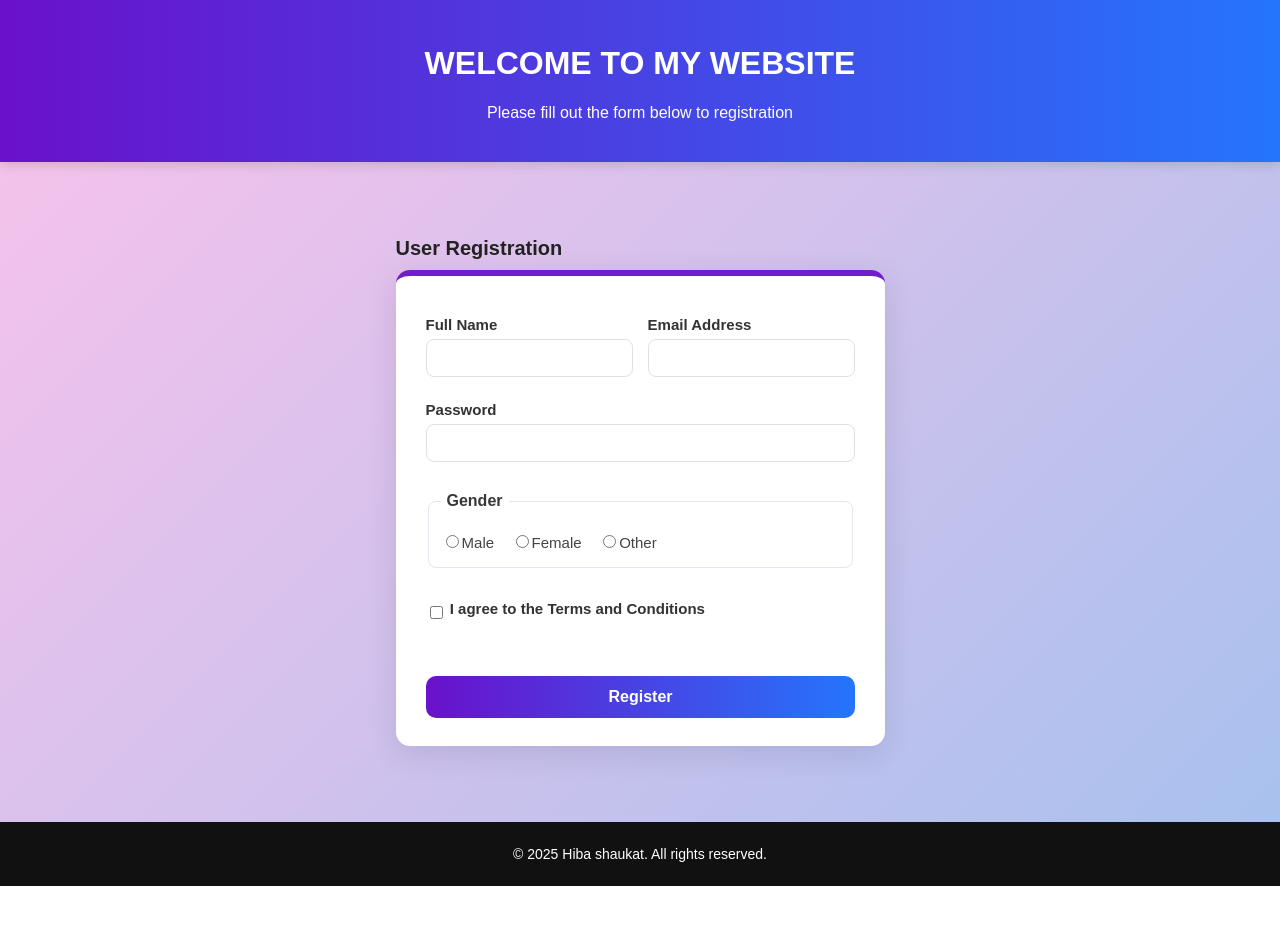
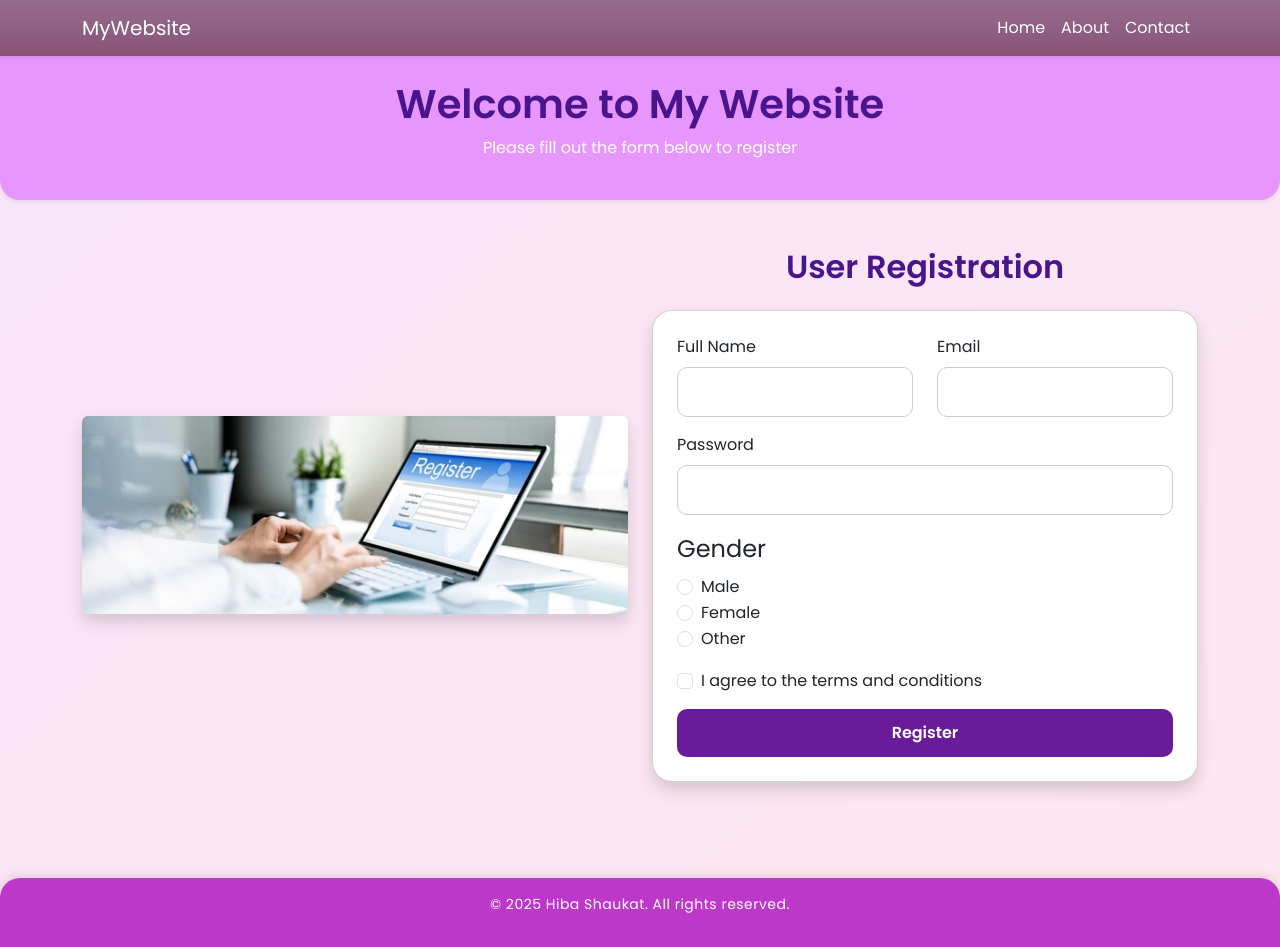
Before and after one commit to hibashaukat/WebEngg-Assignment1, a plain HTML site: page index.html in a window 1280 px wide. Before the commit the page ends 886 px from the top, so only its background shows below. Drawn offline with nearby package versions, Linux system fonts and the light colour scheme; files that its build step writes are made by us from their sources.

Commit message:
feat: Add Day 5 web assignment files

```diff
--- a/index.html
+++ b/index.html
@@ -1,68 +1,173 @@
 <!DOCTYPE html>
 <html lang="en">
 <head>
-    <meta charset="UTF-8">
-    <meta name="viewport" content="width=device-width, initial-scale=1.0">
+  <meta charset="UTF-8" />
+  <meta name="viewport" content="width=device-width, initial-scale=1.0" />
   <title>User Registration Form</title>
-<link rel="stylesheet" href="style.css">
+
+  <!-- Google Font -->
+  <link href="https://fonts.googleapis.com/css2?family=Poppins:wght@400;600&display=swap" rel="stylesheet" />
+
+  <!-- Bootstrap CSS -->
+  <link href="https://cdn.jsdelivr.net/npm/bootstrap@5.3.3/dist/css/bootstrap.min.css" rel="stylesheet" />
+
+  <!-- Custom CSS -->
+  <link rel="stylesheet" href="css/style.css" />
 </head>
 <body>
+
+  <!-- NAVBAR (Bootstrap Component 1) -->
+  <nav class="navbar navbar-expand-lg navbar-dark bg-gradient shadow-sm">
+    <div class="container">
+      <a class="navbar-brand" href="#">MyWebsite</a>
+      <button class="navbar-toggler" type="button" data-bs-toggle="collapse" data-bs-target="#navbarNav"
+        aria-controls="navbarNav" aria-expanded="false" aria-label="Toggle navigation">
+        <span class="navbar-toggler-icon"></span>
+      </button>
+      <div class="collapse navbar-collapse" id="navbarNav">
+        <ul class="navbar-nav ms-auto">
+          <li class="nav-item"><a class="nav-link active" href="#">Home</a></li>
+          <li class="nav-item"><a class="nav-link" href="#">About</a></li>
+          <li class="nav-item"><a class="nav-link" href="#">Contact</a></li>
+        </ul>
+      </div>
+    </div>
+  </nav>
+
   <!-- HEADER -->
-     <header>
-        <h1>WELCOME TO MY WEBSITE</h1>
-        <P>Please fill out the form below to registration
-        </P>
+  <header class="text-center py-4 shadow-sm" id="main-header">
+    <h1>Welcome to My Website</h1>
+    <p>Please fill out the form below to register</p>
   </header>
-     <!-- MAIN CONTENT -->
-      <main>
-        <!-- ARTICLE -->
+
+  <!-- MAIN -->
+  <main class="container py-5">
+    <div class="row align-items-center">
+
+      <!-- Image Section -->
+      <div class="col-md-6 mb-4 mb-md-0">
+        <img src="image.jpg" class="img-fluid rounded shadow" alt="Registration Image" />
+      </div>
+
+      <!-- Form Section -->
+      <div class="col-md-6">
         <article aria-labelledby="reg-heading">
-            <!-- SECTION START -->
-             <section aria-labelledby="reg-heading">
-                <h2 id="reg-heading">User Registration</h2>
-                <form id="registerForm" aria-labelledby="reg-heading" novalidate>
-                    <!-- name & email side by side  -->
-                    <div class="two-col">
-                     <div class="form-row">
-                        <label for="name">Full Name</label>
-                        <input type="text" id="name" name="name" aria-required="true" required>
+          <section>
+            <h2 id="reg-heading" class="text-center mb-4">User Registration</h2>
+
+            <!-- Form Box (Bootstrap Card Component 2) -->
+            <div class="card p-4 shadow" id="registerCard">
+              <form id="registerForm" novalidate>
+
+                <!-- Name and Email Side by Side -->
+                <div class="row mb-3">
+                  <div class="col-md-6">
+                    <label for="name" class="form-label">Full Name</label>
+                    <input type="text" id="name" name="name" class="form-control" required />
                   </div>
-                     <div class="form-row">
-                        <label for="email">Email Address</label>
-                        <input type="email" id="email" name="email"  aria-required="true" required>
+                  <div class="col-md-6">
+                    <label for="email" class="form-label">Email</label>
+                    <input type="email" id="email" name="email" class="form-control" required />
                   </div>
                 </div>
 
-
-                        <!-- password -->
-                         <label for="password">Password</label>
-                         <input type="password" id="password" name="password" aria-required="true" required minlength="6"><br><br>
+                <!-- Password -->
+                <div class="mb-3">
+                  <label for="password" class="form-label">Password</label>
+                  <input type="password" id="password" name="password" class="form-control" required minlength="6" />
+                </div>
 
                 <!-- Gender -->
-                          <fieldset>
+                <fieldset class="mb-3">
                   <legend>Gender</legend>
-                            <label for="male"><input type="radio" id="male" name="Gender" value="male">Male</label>
-                            <label for="female"><input type="radio" id="female" name="Gender" value="female">Female</label>
-                            <label for="other"><input type="radio" id="other" name="Gender" value="other">Other</label>
-                          </fieldset><br>
+                  <div class="form-check">
+                    <input type="radio" class="form-check-input" id="male" name="gender" value="male" />
+                    <label class="form-check-label" for="male">Male</label>
+                  </div>
+                  <div class="form-check">
+                    <input type="radio" class="form-check-input" id="female" name="gender" value="female" />
+                    <label class="form-check-label" for="female">Female</label>
+                  </div>
+                  <div class="form-check">
+                    <input type="radio" class="form-check-input" id="other" name="gender" value="other" />
+                    <label class="form-check-label" for="other">Other</label>
+                  </div>
+                </fieldset>
 
-                            <!-- Terms and Conditions -->
-                             <label for="terms">
-                                <input type="checkbox" id="terms" name="terms" aria-required="true" required>
-                                I agree to the Terms and Conditions
-                             </label><br><br>
-                             <!-- Submit button -->
+                <!-- Terms -->
+                <div class="form-check mb-3">
+                  <input type="checkbox" class="form-check-input" id="terms" required />
+                  <label for="terms" class="form-check-label">I agree to the terms and conditions</label>
+                </div>
 
-                             <button type="submit" id="submitBtn">Register</button>
+                <!-- Button -->
+                <button type="submit" class="btn w-100">Register</button>
+
               </form>
+            </div>
           </section>
         </article>
+      </div>
+    </div>
   </main>
+
   <!-- FOOTER -->
-         <footer>
-            <p>&copy; 2025 Hiba shaukat. All rights reserved.</p>
+  <footer class="text-center py-3 mt-5">
+    <p>&copy; 2025 Hiba Shaukat. All rights reserved.</p>
   </footer>
-        <script src="script.js"></script>
 
+  <!-- Modal (Bootstrap Component 3) -->
+  <div class="modal fade" id="successModal" tabindex="-1" aria-labelledby="successModalLabel" aria-hidden="true">
+    <div class="modal-dialog modal-dialog-centered">
+      <div class="modal-content">
+        <div class="modal-header bg-success text-white">
+          <h5 class="modal-title" id="successModalLabel">Success!</h5>
+          <button type="button" class="btn-close btn-close-white" data-bs-dismiss="modal" aria-label="Close"></button>
+        </div>
+        <div class="modal-body">
+          Registration completed successfully! 🎉
+        </div>
+        <div class="modal-footer">
+          <button type="button" class="btn btn-success" data-bs-dismiss="modal">Close</button>
+        </div>
+      </div>
+    </div>
+  </div>
+
+  <!-- Form Validation Script -->
+  <script>
+    document.addEventListener("DOMContentLoaded", function() {
+      const form = document.getElementById("registerForm");
+      const successModal = new bootstrap.Modal(document.getElementById('successModal'));
+
+      form.addEventListener("submit", function(event) {
+        event.preventDefault();
+        const password = document.getElementById("password").value.trim();
+        const name = document.getElementById("name").value.trim();
+        const email = document.getElementById("email").value.trim();
+        const terms = document.getElementById("terms").checked;
+
+        if (!name || !email || !password) {
+          alert("Please fill out all fields!");
+          return;
+        }
+        if (password.length < 6) {
+          alert("Password must be at least 6 characters long!");
+          return;
+        }
+        if (!terms) {
+          alert("Please agree to the terms and conditions!");
+          return;
+        }
+
+        // Show Bootstrap Modal on success
+        successModal.show();
+        form.reset();
+      });
+    });
+  </script>
+
+  <!-- Bootstrap JS -->
+  <script src="https://cdn.jsdelivr.net/npm/bootstrap@5.3.3/dist/js/bootstrap.bundle.min.js"></script>
 </body>
 </html>
--- a/style.css
+++ b/style.css
@@ -1,232 +1,138 @@
-/* body page background */
+ /* 🌸 General Styling */
 body {
-    background:linear-gradient(135deg,#fbc2eb,#a6c1ee);
-    font-family: Arial, Helvetica, sans-serif;
+  font-family: 'Poppins', sans-serif;
+  background: linear-gradient(135deg, #f8e5f9, #ffe6f0);
+  min-height: 100vh;
   margin: 0;
-    padding: 0;
+  color: #3a0d6f; /* Default text color dark purple for readability */
 }
-/* header */
-header
-{
-    background:linear-gradient(90deg,#6a11cb,#2575fc);
-    color: #fff;
+
+/* 🌷 Navbar */
+.navbar {
+  background-color: #865379 !important; /* Lighter Purple */
+}
+.navbar .navbar-brand,
+.navbar .nav-link {
+  color: #ffffff !important; /* Always visible on purple */
+  font-weight: 500;
+}
+
+/* 🌷 Header */
+#main-header {
+  background-color: hsl(287, 96%, 79%) !important; /* Deep Purple */
+  color: #ffffff !important;
   text-align: center;
-    padding: 24px 10px;
-    box-shadow: 0 2px 12px rgba(0,0,0,0.15);
+  padding: 30px 0;
+  box-shadow: 0 6px 20px rgba(0,0,0,0.2);
+  border-bottom-left-radius: 20px;
+  border-bottom-right-radius: 20px;
 }
-/* main layout */
-main {
-    display: flex;
-    justify-content: center;
-    align-items: center;
-    min-height: calc(100vh - 140px);
-    padding: 20px;
-    box-sizing: border-box;
+
+/* 🌼 Form Box */
+#registerCard {
+  background-color: #ffffff !important;
+  border-radius: 20px;
+  padding: 35px;
+  box-shadow: 0 15px 35px rgba(0,0,0,0.08);
+  transition: transform 0.3s ease, box-shadow 0.3s ease;
 }
-/* form card */
-form{
-    width: 360px;
-    max-width: 360px;
-    background: #ffffff;
-    padding: 28px 30px;
-    border-radius: 14px;
-    box-shadow: 0 8px 30px rgba(22,33,62,0.12);
-    border-top: 6px solid rgba(106,17,203,0.95);
-    box-sizing: border-box;
+#registerCard:hover {
+  transform: translateY(-8px);
+  box-shadow: 0 25px 50px rgba(0,0,0,0.12);
 }
-/* heading inside form */
-h2#reg-heading {
-    margin: 0 0 10px 0;
-    color: #222;
-    font-size: 1.25rem;
+
+/* 🌺 Headings */
+h1, h2 {
+  text-align: center;
+  font-weight: 600;
+  color: #4a148c !important; /* Strong purple */
 }
-/* labels */
-label {
-    display: block;
+
+/* 💖 Input Fields */
+.form-control {
+  border-radius: 10px;
+  padding: 12px;
+  border: 1px solid #ccc;
+  color: #3a0d6f; /* Input text color dark purple */
+  transition: 0.3s, box-shadow 0.3s ease;
+}
+.form-control:focus {
+  border-color: #6a1b9a !important;
+  box-shadow: 0 0 8px rgba(106,27,154,0.3);
+}
+
+/* 🩵 Buttons */
+button, .btn {
+  background-color: #6a1b9a !important;
+  color: #ffffff !important;
+  border: none !important;
+  border-radius: 10px;
+  padding: 12px;
   font-weight: 600;
-    color: #333;
-    margin-top: 12px;
-    margin-bottom: 6px;
-    font-size: 0.94rem;
+  transition: 0.3s ease;
 }
-/* input: same size pattern  */
-input[type="text"],
-input[type="email"],
-input[type="password"] {
+button:hover, .btn:hover {
+  background-color: #8e24aa !important;
+  transform: scale(1.03);
+  color: #ffffff !important;
+}
+
+/* 🌿 Image */
+img.img-fluid {
+  border-radius: 20px;
+  box-shadow: 0 0 20px rgba(0,0,0,0.08);
+  object-fit: cover;
   width: 100%;
-    padding: 10px 12px;
-    border: 1.6px solid #e0e0e6;
-    border-radius: 8px;
-    box-sizing: border-box;
+  max-height: 350px;
+  transition: transform 0.3s ease, box-shadow 0.3s ease;
+}
+img.img-fluid:hover {
+  transform: scale(1.02);
+  box-shadow: 0 0 25px rgba(0,0,0,0.12);
+}
+
+/* 🌸 Footer */
+footer {
+  background-color: #bd38c9 !important; /* Dark Purple */
+  color: #fff !important;
+  text-align: center;
+  padding: 12px 0;
   font-size: 14px;
-    transition: all 0.22s ease;
+  letter-spacing: 0.5px;
+  box-shadow: 0 -3px 10px rgba(0,0,0,0.1);
+  border-top-left-radius: 20px;
+  border-top-right-radius: 20px;
 }
-/* focus state for inputs */
-input:focus,
-select:focus,
-textarea:focus{
-    outline: none;
-    border-color: rgba(106,17,203,0.85);
-    box-shadow: 0 6px 18px rgba(106,17,203,0.12);
+
+/* 💫 Modal Customization */
+.modal-header {
+  background-color: #8e24aa !important;
+  color: #ffffff !important;
 }
-/* fieldset and legend styling */
-fieldset
-{
-    margin-top: 12px;
-    border: 1.2px solid #e4e6ee;
-    border-radius: 8px;
-    padding: 10px 12px;
+.modal-body {
+  background-color: #f4e5ff !important;
+  color: #3a0d6f !important; /* Dark text for readability */
+  font-weight: 500;
 }
-legend
-{
-    padding: 0 6px;
-    font-weight: 600;
-    color: rgba(45, 45, 46, 0.95);
+.modal-footer .btn-success {
+  background-color: #6a1b9a !important;
+  color: #ffffff !important;
+  border: none !important;
+}
+.modal-footer .btn-success:hover {
+  background-color: #8e24aa !important;
+}
 
+/* 💫 Responsive Adjustments */
+@media (max-width: 768px) {
+  body {
+    background: linear-gradient(135deg, #f9edf9, #ffe6f5);
   }
-/* radio labels inline and spaced */
-fieldset label
-{
-    display: inline-block;
-    margin-right: 12px;
-    font-weight: 500;
-    color: #444;
-
+  img.img-fluid {
+    max-height: 200px;
+    margin-bottom: 20px;
   }
-/* Checkbox spacing */
-#terms {
-    margin-top: 8px;
-    vertical-align: middle;
-
-}
-/* submit button styling */
-button[type="submit"] {
-    width: 100%;
-    background:linear-gradient(90deg,#6a11cb 0%,#2575fc 100%);
-    color: #fff;
-    border: none;
-    padding: 12px;
-    font-size: 16px;
-    font-weight: 700;
-    border-radius: 10px;
-    cursor: pointer;
-    margin-top: 12px;
-    display: block;
-    transition: transform 0.12s ease, box-shadow 0.12s ease;
-}
-button[type="submit"]:hover {
-    box-shadow: 0 8px 24px rgba(37,117,252,0.18);
-    transform: translateY(-3px);
-}
-/* footer */
-footer {
-    text-align: center;
-    padding: 10px 0;
-    background: #111;
-    color: #fff;
-    font-size: 14px;
-}
-/* responsive tweaks */
-@media (max-width: 420px) {
-    form {
-        width: 95%;
-        padding: 18px;
-    }
-    header {
-        padding: 18px 8px;
-        font-size: 1.15rem;
-    }
-    label {
-        margin-top: 10px;
+  #registerCard {
+    padding: 25px;
   }
 }
- /*===== day4 hover,focus, & polish===== */
-   /*  inputs: subtle transition + focus ring */
-    input[type="text"],
-    input[type="email"],
-    input[type="password"],
-    select,
-    textarea {
-        transition: border-color 0.22s ease, box-shadow 0.22s ease, transform 0.12s ease;
-
-    }
-/*  form state ( keyboard user ky liye important) */
-input:focus,
-select:focus,
-textarea:focus {
-    border-color: #3a78c2;
-    box-shadow: 0 8px 20px rgba(37,117,252,0.10);
-transform: translateY(-1px);
-}
-/*  labels smaller on top ( optionsl nice look */
-.form-row {
-    margin-bottom: 12px;
-}
-/* button:hover, active, focus */
-button[type="submit"]
-{
-    transition: transform 0.12s ease, box-shadow 0.12s ease, opacity 0.12s ease; will-change: transform;
-}
-button[type="submit"]:hover {
-    box-shadow: 0 12px 30px rgba(37,117,252,0.18);
-    transform: translateY(-4px) scale(1.01);
-
-}
-button[type="submit"]:active {
-    transform: translateY(-1px) scale(0.995);
-    opacity: 0.98;
-}
-button[type="submit"]:focus {
-    outline: 3px solid rgba(37,117,252,0.12);
-    outline-offset: 4px;
-}
-/*  radio/checkbox hover for usability */
-fieldset input[type="radio"],
-fieldset input[type="checkbox"] {
-    cursor: pointer;
-}
-fieldset label:hover { color: #222;}
-/* input place holder: softer color */
-::placeholder {
-    color: #9aa0a6;
-
-}
-/* card hover ( form container subtl lift on hover for desktop) */
-    @media (min-width:700px) {
-        form:hover {
-            transform: translateY(-6px);
-            box-shadow: 0 18px 40px rgba(22,33,62,0.14);
-
-        }
-        forn {
-            transition: transform 0.22s ease, box-shadow 0.22s ease;
-
-        }
-    }
-
-/* === FINAL FIX: Two-column layout for Name & Email === */
-
-/* Form size control */
-form {
-  width: 100%;
-  max-width: 600px;
-  margin: 0 auto;
-}
-
-/* Two-column layout (desktop) */
-.two-col {
-  display: flex;
-  gap: 15px;
-}
-
-/* Each field equal width */
-.two-col .form-row {
-  flex: 1;
-}
-
-/* Stack on small screens */
-@media (max-width: 700px) {
-  .two-col {
-    flex-direction: column;
-  }
-}
```
Also changed, not shown: image.jpg (added). Lines whose indentation alone changed are shown as unchanged.
